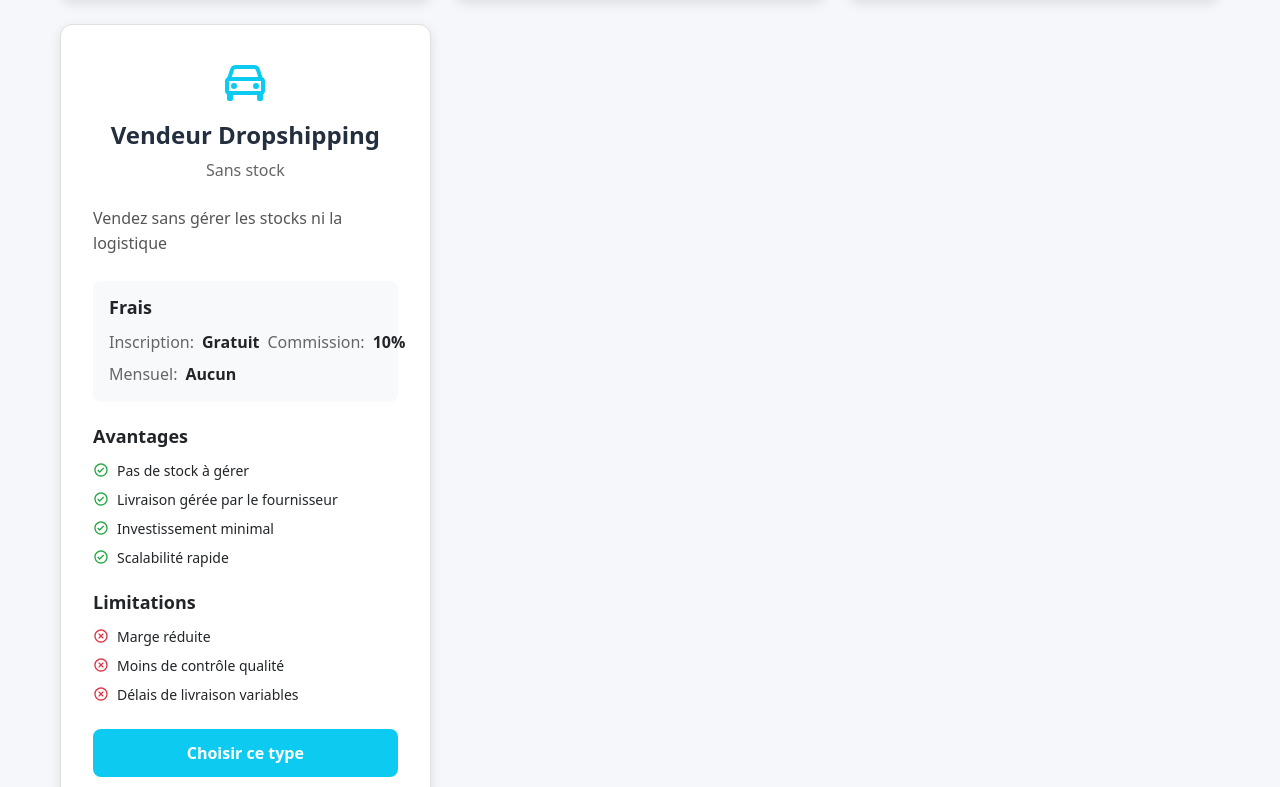
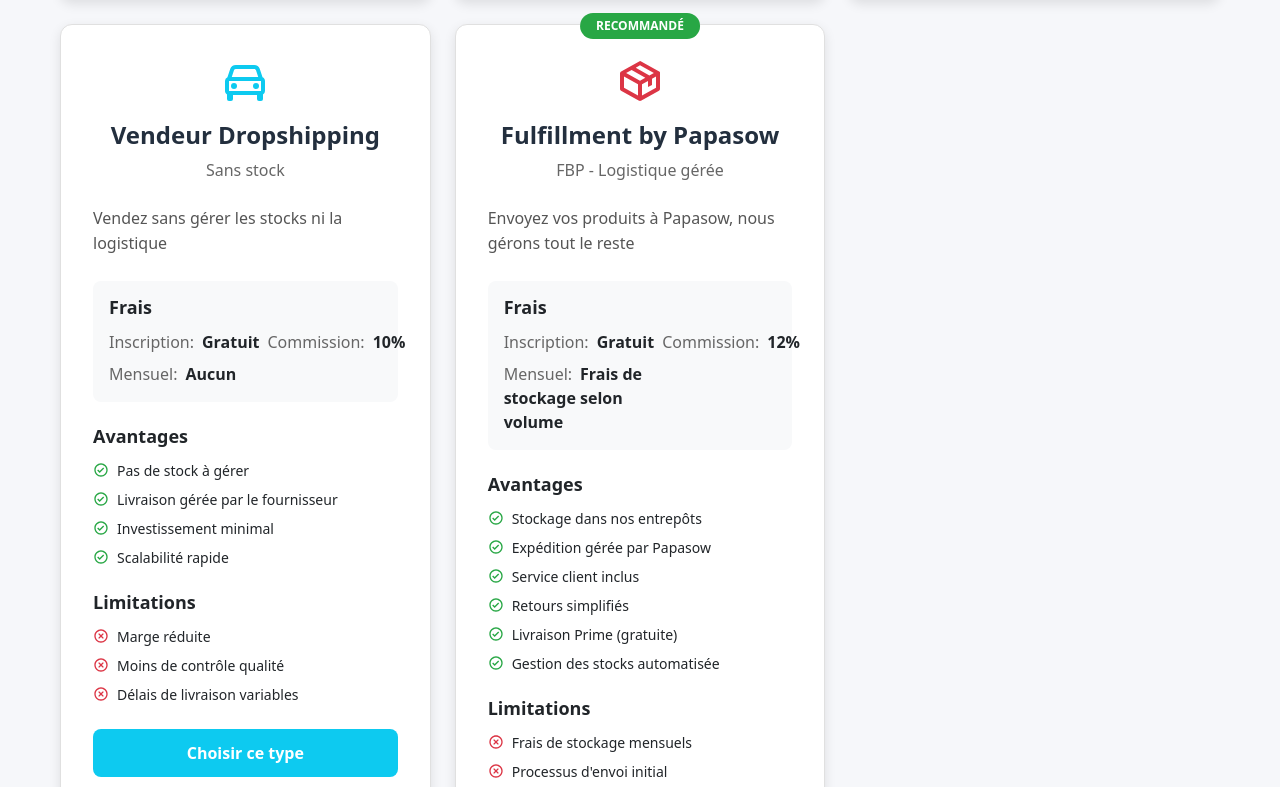
Before and after one commit to papasow2022/projetReactJs, a React (Vite) app: page /vendeur in a window 1280 px wide. Shown: the part 1293-2080 px from the top of the page. Built offline with nearby package versions, Linux system fonts and the light colour scheme.

Commit message:
commiter 03/09/2025 à 1h45

```diff
--- a/src/pages/InscriptionVendeur.jsx
+++ b/src/pages/InscriptionVendeur.jsx
@@ -10,6 +10,7 @@
   BiStore,
   BiPalette,
   BiCar,
+  BiPackage,
   BiCheckCircle,
   BiXCircle,
   BiInfoCircle,
@@ -54,6 +55,16 @@
     fraisMensuels: 'Aucun',
     limitations: ['Marge réduite', 'Moins de contrôle qualité'],
     documents: ['Pièce d\'identité', 'Accord avec fournisseur', 'Justificatif d\'adresse']
+  },
+  fbp: {
+    nom: 'Fulfillment by Papasow',
+    icon: BiPackage,
+    description: 'Envoyez vos produits, nous gérons la logistique',
+    commission: '12%',
+    fraisMensuels: 'Frais de stockage selon volume',
+    limitations: ['Frais de stockage', 'Processus d\'envoi initial'],
+    documents: ['Pièce d\'identité', 'Justificatif d\'adresse', 'Liste des produits à envoyer'],
+    badge: 'POPULAIRE'
   }
 };
 
--- a/src/pages/Vendeur.jsx
+++ b/src/pages/Vendeur.jsx
@@ -119,6 +119,34 @@
     },
     couleur: 'info',
     recommande: false
+  },
+  {
+    id: 'fbp',
+    titre: 'Fulfillment by Papasow',
+    sousTitre: 'FBP - Logistique gérée',
+    icon: BiPackage,
+    description: 'Envoyez vos produits à Papasow, nous gérons tout le reste',
+    avantages: [
+      'Stockage dans nos entrepôts',
+      'Expédition gérée par Papasow',
+      'Service client inclus',
+      'Retours simplifiés',
+      'Livraison Prime (gratuite)',
+      'Gestion des stocks automatisée'
+    ],
+    limitations: [
+      'Frais de stockage mensuels',
+      'Processus d\'envoi initial',
+      'Moins de contrôle sur l\'emballage'
+    ],
+    frais: {
+      inscription: 'Gratuit',
+      commission: '12%',
+      mensuel: 'Frais de stockage selon volume'
+    },
+    couleur: 'danger',
+    recommande: true,
+    badge: 'POPULAIRE'
   }
 ];
 
```
